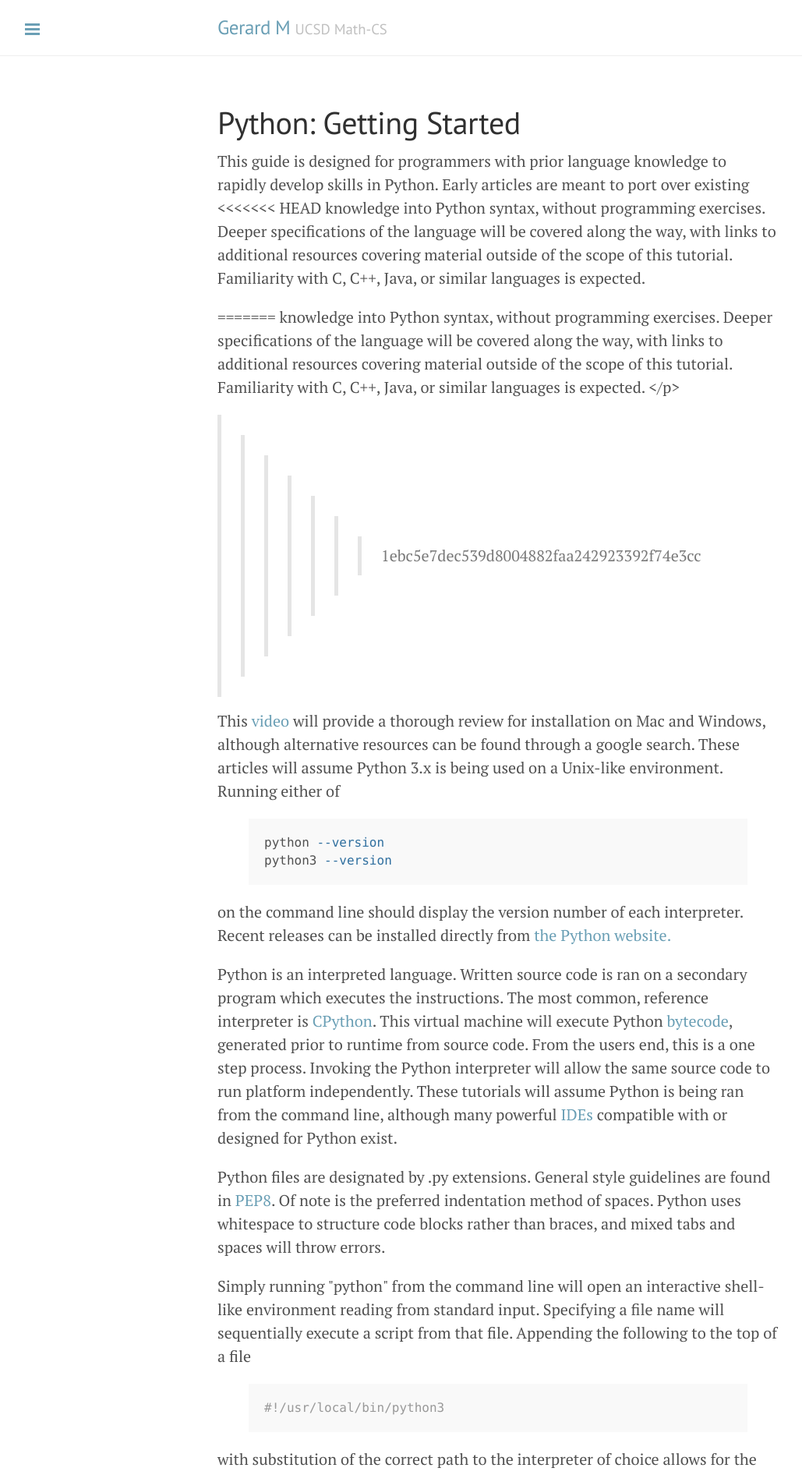
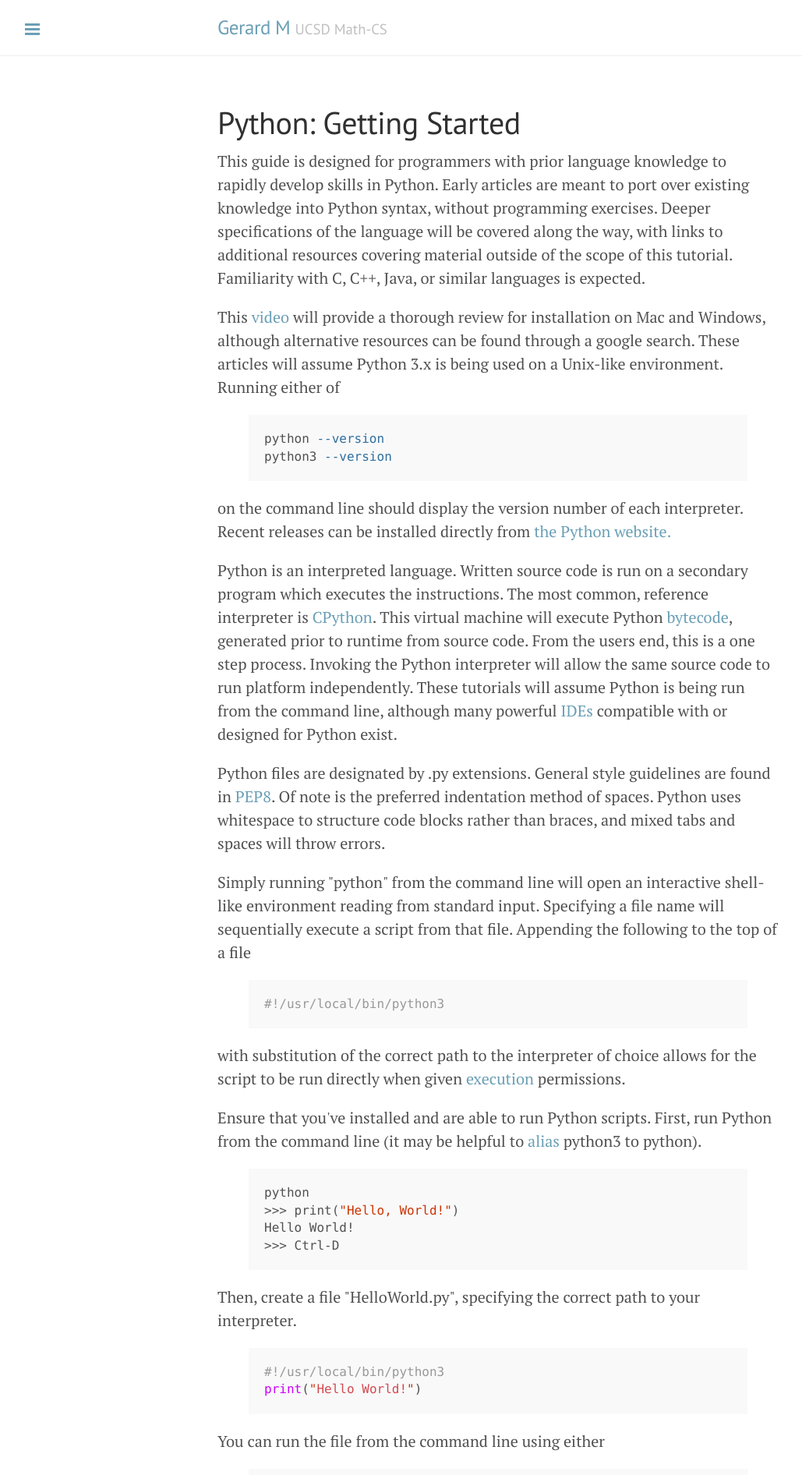
Before and after one commit to GerardMaggiolino/GerardMaggiolino.github.io, a Jekyll site: the page built from _posts/Python-Guide/2018-06-14-getting-start-python.md, in a window 1280 px wide. Shown: the top 1892 px of the page at 78% size, without its empty margins (1-1030 px from the left). Built offline with Jekyll 4.4.1, drawn with Linux system fonts in a browser that asks for light colours; some of the changed text lies outside the part shown.

Commit message:
Fixed merge conflicts

```diff
--- a/Test.py
+++ b/Test.py
@@ -1,2 +1,2 @@
-x = 0b10.10
-print(x)
+x = 5
+print(x.to_bytes(2, "big"))
--- a/_posts/Python-Guide/2018-06-14-getting-start-python.md
+++ b/_posts/Python-Guide/2018-06-14-getting-start-python.md
@@ -6,18 +6,11 @@ categories: programming learning python
 <p>
     This guide is designed for programmers with prior language knowledge to rapidly
 develop skills in Python. Early articles are meant to port over existing
-<<<<<<< HEAD
 knowledge into Python syntax, without programming exercises. Deeper specifications
 of the language will be covered along the way, with links to additional
 resources covering material outside of the scope of this tutorial. Familiarity
-with C, C++, Java, or similar languages is expected.</p>
-=======
-knowledge into Python syntax, without programming exercises. Deeper specifications of
-the language will be covered along the way, with links to additional resources covering
-material outside of the scope of this tutorial. Familiarity with C, C++, Java, or
-similar languages is expected.
+with C, C++, Java, or similar languages is expected.
 </p>
->>>>>>> 1ebc5e7dec539d8004882faa242923392f74e3cc
 
 <p>
 This
@@ -36,7 +29,7 @@ interpreter. Recent releases can be installed directly from
 
 <p>
 Python is an interpreted
-language. Written source code is ran on a
+language. Written source code is run on a
 secondary program which executes the instructions. The most common, reference
 interpreter is
 <a href="https://docs.python-guide.org/starting/which-python/#implementations"
@@ -45,7 +38,7 @@ target="_blank">CPython</a>. This virtual machine will execute Python
 target="_blank">bytecode</a>, generated prior to runtime from source code. From the users end, this
 is a one step process. Invoking the Python interpreter will allow the same
 source code to run platform independently. These tutorials will assume Python is
-being ran from the command line, although many powerful
+being run from the command line, although many powerful
 <a href="https://realpython.com/python-ides-code-editors-guide/" target="_blank">
 IDEs</a>
 compatible with or designed for Python exist.
@@ -68,7 +61,7 @@ of a file
   {% highlight python %}
 #!/usr/local/bin/python3{% endhighlight %}
 with substitution of the correct path to the interpreter of choice allows for
-the script to be ran directly when given
+the script to be run directly when given
 <a href="https://www.computerhope.com/unix/uchmod.htm" target="_blank">execution</a>
 permissions.
 </p>
--- a/index.html
+++ b/index.html
@@ -11,7 +11,7 @@ comprehensive guides on programming languages and other subjects.
 
 
 <!-- all guides -->
-<h2 class="category-title">Comprehensive Guides<p></p></h2>
+<h2 class="post-title">Comprehensive Guides<p></p></h2>
 <div class="posts">
   <div class="post">
     <h1 class="post-title">
@@ -32,7 +32,7 @@ comprehensive guides on programming languages and other subjects.
 
 
 <!-- all other posts -->
-<h2 class="category-title">Other Material<p></p></h2>
+<h2 class="post-title">Other Material<p></p></h2>
 <div class="posts">
   {% for post in paginator.posts %}
     {% if post.categories contains 'learning' %}
--- a/public/css/lanyon.css
+++ b/public/css/lanyon.css
@@ -52,10 +52,6 @@ h1, h2, h3, h4, h5, h6 {
 }
 
 /* CUSTOM DEFINED CLASSES */
-.category-title {
-  font-family: "PT Serif", Georgia, "Times New Roman", serif;
-  color: black;
-}
 .section {
     font-size:1.75rem;
     color:rgb(59, 116, 161);
--- a/public/css/poole.css
+++ b/public/css/poole.css
@@ -67,7 +67,7 @@ body {
 
 /* CUSTOM DEFINED CLASSES */
 .category-title {
-  font-family: "PT Serif", Georgia, "Times New Roman", serif;
+  font-family: "PT Sans", Helvetica, Arial, sans-serif;
   color: #7BA588;
 }
 
```
Also changed, not shown: _posts/Python-Guide/2018-06-14-basic-types-python.md (+1 -6 lines).
